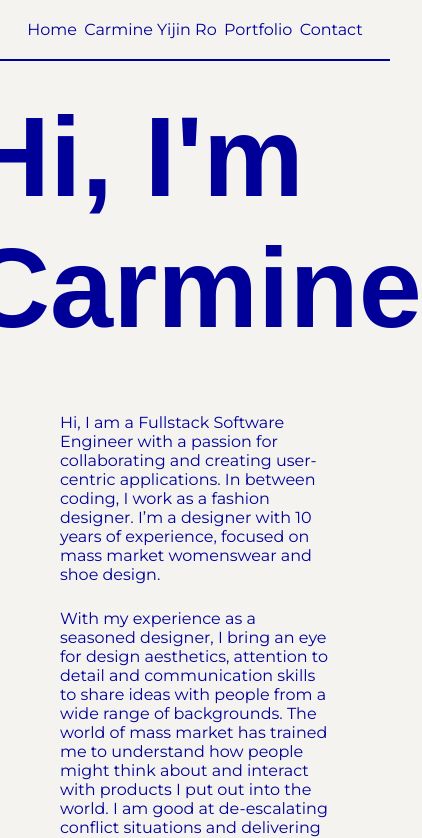
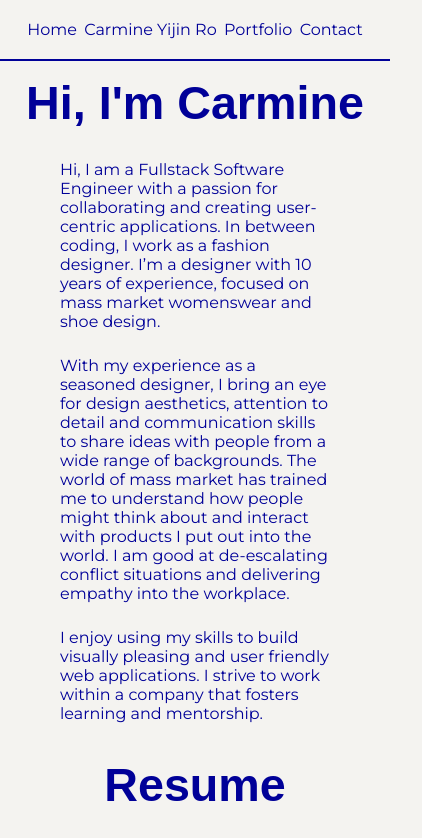
Before and after one commit to marchingkoala/Personal-Website, a React (Vite) app: page /resume in a window 390 px wide. Shown: the top 838 px of the page, 422 px wide, since content can reach past the window. Built offline with nearby package versions, Linux system fonts and the light colour scheme; a web font is replaced by a local one.

Commit message:
resume components css has been edited to support mobile

```diff
--- a/src/Resume/resume.css
+++ b/src/Resume/resume.css
@@ -67,3 +67,20 @@
     margin-top: 50px;
     justify-content: center;
 }
+
+@media screen and (max-width: 601px) {
+.resumeHello {
+    display: flex;
+    justify-content: center;
+    margin-top: 15px;
+    margin-bottom: 30px;
+    }
+.resumeHello h2 {
+    font-size: 35pt;
+    margin: 0;
+}
+.resumeH2 {
+    font-size: 35pt;
+    margin: 0;
+}
+}
```
